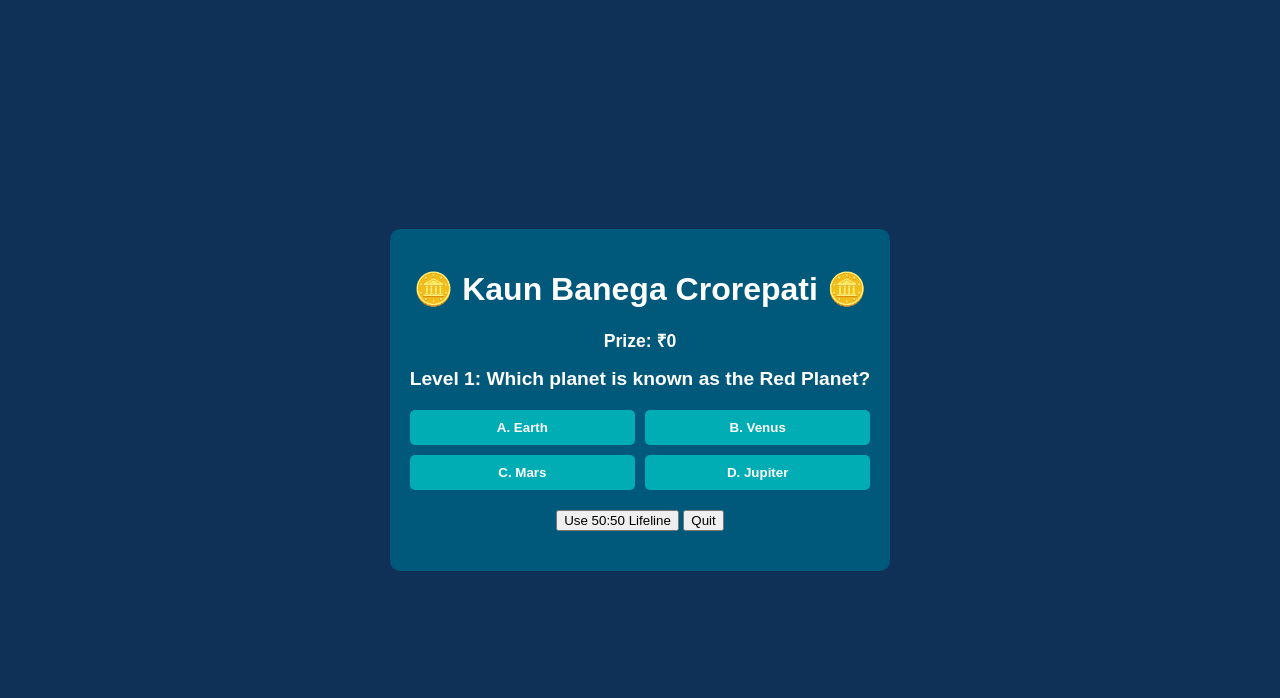
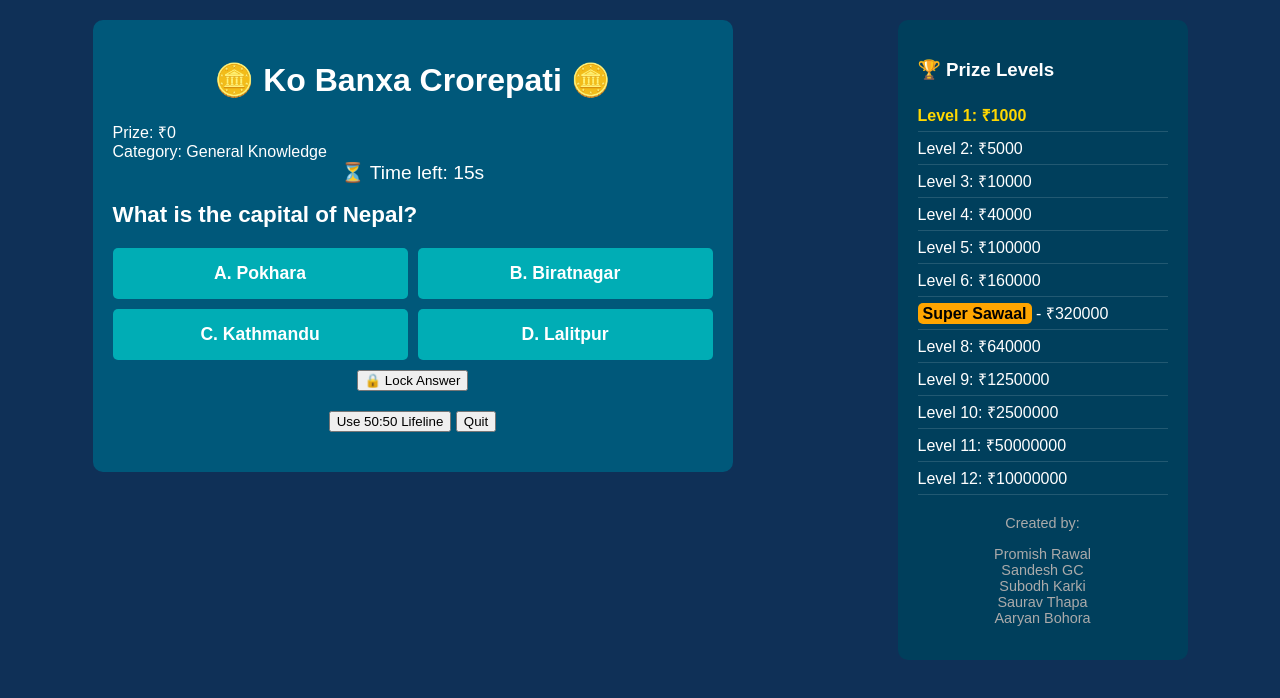
Before and after one commit to subodh3s/kbc2, a plain HTML site: page index.html in a window 1280 px wide. Drawn offline with Linux system fonts and the light colour scheme.

Commit message:
Update index.html

```diff
--- a/index.html
+++ b/index.html
@@ -1,4 +1,3 @@
-<!DOCTYPE html>
 <html lang="en">
 <head>
   <meta charset="UTF-8" />
@@ -10,26 +9,35 @@
       background-color: #0f3057;
       color: #ffffff;
       display: flex;
-  justify-content: center;
-  align-items: center;
+      justify-content: space-around;
+      align-items: flex-start;
       height: 100vh;
       margin: 0;
+      padding: 20px;
     }
 
     .container {
-  text-align: center;
       max-width: 600px;
-  padding: 20px;
       background-color: #00587a;
       border-radius: 10px;
+      padding: 20px;
+      flex: 1;
+    }
+
+    .sidebar {
+      background-color: #003f5c;
+      padding: 20px;
+      border-radius: 10px;
+      margin-left: 20px;
+      min-width: 250px;
     }
 
     h1 {
-  margin-bottom: 20px;
+      text-align: center;
     }
 
     #question {
-  font-size: 1.2em;
+      font-size: 1.4em;
       margin-bottom: 20px;
     }
 
@@ -37,51 +45,104 @@ h1 {
       display: grid;
       grid-template-columns: 1fr 1fr;
       gap: 10px;
+      <div style="text-align:center; margin-top:10px">
+  <button onclick="lockAnswer()">🔒 Lock Answer</button>
+</div>
+<div style="text-align:center; margin-top:10px">
+  <button onclick="selectOption(0)">Choose A</button>
+  <button onclick="selectOption(1)">Choose B</button>
+  <button onclick="selectOption(2)">Choose C</button>
+  <button onclick="selectOption(3)">Choose D</button>
+</div>
       }
 
     .option-btn {
-  padding: 10px;
+      padding: 15px;
       background-color: #00adb5;
       border: none;
       border-radius: 5px;
       color: white;
       font-weight: bold;
       cursor: pointer;
+      transition: background-color 0.3s;
+      font-size: 1.1em;
+    }
+
+    .option-btn.selected {
+      background-color: #ffaa00 !important;
+    }
+
+    .option-btn.correct {
+      background-color: #28a745 !important;
+    }
+
+    .option-btn.incorrect {
+      background-color: #dc3545 !important;
     }
 
     .option-btn:disabled {
-  background-color: #444;
       cursor: not-allowed;
     }
 
     .lifeline-box {
       margin-top: 20px;
+      text-align: center;
     }
 
-#result {
+    #result, #levelComplete {
       margin-top: 20px;
       font-size: 1.1em;
+      text-align: center;
     }
 
-#prize {
+    #timer {
+      font-size: 1.2em;
       margin-bottom: 10px;
-  font-size: 1.1em;
+      text-align: center;
+    }
+
+    .level {
+      padding: 5px 0;
+      border-bottom: 1px solid #ffffff22;
+    }
+
+    .active-level {
+      color: gold;
       font-weight: bold;
     }
 
+    .super-sawaal {
+      background-color: orange;
+      padding: 2px 5px;
+      border-radius: 5px;
+      color: #000;
+      font-weight: bold;
+    }
+
+    .team {
+      margin-top: 20px;
+      font-size: 0.9em;
+      color: #aaa;
+      text-align: center;
+    }
   </style>
 </head>
 <body>
   <div class="container">
-    <h1>🪙 Kaun Banega Crorepati 🪙</h1>
+    <h1>🪙 Ko Banxa Crorepati 🪙</h1>
     <div id="prize">Prize: ₹0</div>
+    <div id="category">Category: General Knowledge</div>
+    <div id="timer">⏳ Time left: 20s</div>
     <div id="question-box">
       <h2 id="question">Loading...</h2>
       <div class="options">
-        <button class="option-btn" onclick="selectAnswer(0)">A</button>
-        <button class="option-btn" onclick="selectAnswer(1)">B</button>
-        <button class="option-btn" onclick="selectAnswer(2)">C</button>
-        <button class="option-btn" onclick="selectAnswer(3)">D</button>
+        <button class="option-btn" onclick="selectOption(0)">A</button>
+        <button class="option-btn" onclick="selectOption(1)">B</button>
+        <button class="option-btn" onclick="selectOption(2)">C</button>
+        <button class="option-btn" onclick="selectOption(3)">D</button>
+      </div>
+      <div style="text-align:center; margin-top:10px">
+        <button onclick="lockAnswer()">🔒 Lock Answer</button>
       </div>
     </div>
     <div class="lifeline-box">
@@ -89,125 +150,137 @@ h1 {
       <button onclick="quitGame()">Quit</button>
     </div>
     <div id="result"></div>
+    <div id="levelComplete"></div>
+  </div>
+
+  <div class="sidebar">
+    <h3>🏆 Prize Levels</h3>
+    <div id="prize-levels"></div>
+    <div class="team">
+      <p>Created by:</p>
+      <p>Promish Rawal<br>Sandesh GC<br>Subodh Karki<br>Saurav Thapa<br>Aaryan Bohora</p>
+    </div>
   </div>
 
   <script>
-  const levels = [
-  {
-    level: 1,
-    questions: [
-      {
-        question: "Which planet is known as the Red Planet?",
-        options: ["Earth", "Venus", "Mars", "Jupiter"],
-        answer: 2,
-      },
-      {
-        question: "Who wrote the Indian National Anthem?",
-        options: ["Bankim Chandra Chatterjee", "Rabindranath Tagore", "Subhash Chandra Bose", "Jawaharlal Nehru"],
-        answer: 1,
-      },
-    ]
-  },
-  {
-    level: 2,
-    questions: [
-      {
-        question: "What is the capital of Australia?",
-        options: ["Sydney", "Melbourne", "Perth", "Canberra"],
-        answer: 3,
-      },
-      {
-        question: "Which is the largest ocean?",
-        options: ["Atlantic", "Indian", "Pacific", "Arctic"],
-        answer: 2,
-      },
-    ]
-  },
-  {
-    level: 3,
-    questions: [
-      {
-        question: "What is the speed of light?",
-        options: ["299 792 458 m / s", "299 612 595 m / s", "299 911 458 m / s", "297 792 696 m / s"],
-        answer: 0,
-      },
-      {
-        question: "Strongest man in the world?",
-        options: ["Tarun Gill", "Tom Stoltman", "Dwayne Johnson", "Nick Best"],
-        answer: 1,
-      },
-    ]
-  },
+    const recognition = new (window.SpeechRecognition || window.webkitSpeechRecognition)();
+    recognition.continuous = true;
+    recognition.interimResults = false;
+    recognition.lang = 'en-US';
+    recognition.start();
+
+    recognition.onresult = function(event) {
+      const transcript = event.results[event.results.length - 1][0].transcript.toLowerCase();
+      if (transcript.includes("lock")) {
+        lockAnswer();
+      } else if (transcript.includes("pause")) {
+        clearInterval(timerInterval);
+      } else if (transcript.includes("resume")) {
+        startTimer();
+      } else {
+        ['a','b','c','d'].forEach((val, idx) => {
+          if (transcript.includes(val)) {
+            selectOption(idx);
+          }
+        });
+      }
+    };
+
+const questions = [
+    { question: "What is the capital of Nepal?", category: "General Knowledge", options: ["Pokhara", "Biratnagar", "Kathmandu", "Lalitpur"], answer: 2 },
+    { question: "Which planet is known as the Red Planet?", category: "General Knowledge", options: ["Earth", "Venus", "Mars", "Jupiter"], answer: 2 },
+    { question: "What is 12 x 8?", category: "Math", options: ["96", "84", "108", "112"], answer: 0 },
+    { question: "What is the square root of 144?", category: "Math", options: ["10", "11", "12", "13"], answer: 2 },
+    { question: "Choose the correct spelling:", category: "English", options: ["Recieve", "Receive", "Receeve", "Receiv"], answer: 1 },
+    { question: "Synonym of 'Happy'?", category: "English", options: ["Sad", "Angry", "Joyful", "Upset"], answer: 2 },
+    { question: "Who wrote 'Muna Madan'?", category: "Nepali", options: ["Laxmi Prasad Devkota", "Bhanubhakta", "Parijat", "Lekhnath Paudyal"], answer: 0 },
+    { question: "Nepali New Year falls on?", category: "Nepali", options: ["Baisakh 1", "Ashad 15", "Kartik 5", "Chaitra 30"], answer: 0 },
+    { question: "What is the chemical symbol of water?", category: "Chemistry", options: ["H2O", "O2", "CO2", "HO2"], answer: 0 },
+    { question: "Atomic number of Oxygen?", category: "Chemistry", options: ["6", "7", "8", "9"], answer: 2 },
+    { question: "What is the speed of light?", category: "Physics", options: ["299,792,458 m/s", "300,000,000 m/s", "150,000,000 m/s", "3,000 m/s"], answer: 0 },
+    { question: "Who discovered gravity?", category: "Physics", options: ["Einstein", "Newton", "Tesla", "Faraday"], answer: 1 }
   ];
 
-let currentLevel = 0;
+    const prizeLevels = [1000, 5000, 10000, 40000, 100000, 160000, 320000, 640000, 1250000, 2500000, 50000000, 10000000];
+
     let currentQuestion = 0;
+    let selectedOption = -1;
     let currentPrize = 0;
-const prizePerLevel = [5000, 20000, 100000]; // You can expand this
     let lifelineUsed = false;
+    let timerInterval;
+    let timeLeft = 20;
 
-const questionEl = document.getElementById("question");
-const prizeEl = document.getElementById("prize");
-const resultEl = document.getElementById("result");
     const optionBtns = document.querySelectorAll(".option-btn");
-const lifelineBtn = document.getElementById("lifeline-btn");
+
+    function startTimer() {
+      timeLeft = 20;
+      document.getElementById("timer").textContent = `⏳ Time left: ${timeLeft}s`;
+      clearInterval(timerInterval);
+      timerInterval = setInterval(() => {
+        timeLeft--;
+        document.getElementById("timer").textContent = `⏳ Time left: ${timeLeft}s`;
+        if (timeLeft <= 0) {
+          clearInterval(timerInterval);
+          lockAnswer();
+        }
+      }, 1000);
+    }
 
     function loadQuestion() {
-  const levelData = levels[currentLevel];
-  const q = levelData.questions[currentQuestion];
-  questionEl.textContent = `Level ${levelData.level}: ${q.question}`;
+      selectedOption = -1;
+      const q = questions[currentQuestion];
+      document.getElementById("question").textContent = q.question;
+      document.getElementById("category").textContent = `Category: ${q.category}`;
       optionBtns.forEach((btn, index) => {
         btn.textContent = `${String.fromCharCode(65 + index)}. ${q.options[index]}`;
         btn.disabled = false;
         btn.style.visibility = "visible";
+        btn.classList.remove("correct", "incorrect", "selected");
       });
-  resultEl.textContent = "";
-  prizeEl.textContent = `Prize: ₹${currentPrize}`;
+      document.getElementById("result").textContent = "";
+      document.getElementById("levelComplete").textContent = "";
+      document.getElementById("prize").textContent = `Prize: ₹${currentPrize}`;
+      updatePrizeLevels();
+      startTimer();
     }
 
-function selectAnswer(index) {
-  const qData = levels[currentLevel].questions[currentQuestion];
-  const correct = qData.answer;
+    function selectOption(index) {
+      selectedOption = index;
+      optionBtns.forEach(btn => btn.classList.remove("selected"));
+      optionBtns[index].classList.add("selected");
+    }
 
-  if (index === correct) {
-    resultEl.textContent = `✅ Correct!`;
+    function lockAnswer() {
+      if (selectedOption === -1) return;
+      clearInterval(timerInterval);
+      const correct = questions[currentQuestion].answer;
+      optionBtns.forEach((btn, idx) => {
+        btn.disabled = true;
+        if (idx === correct) btn.classList.add("correct");
+        if (idx === selectedOption && idx !== correct) btn.classList.add("incorrect");
+      });
+      if (selectedOption === correct) {
+        currentPrize = prizeLevels[currentQuestion];
+        document.getElementById("result").textContent = `✅ Correct! You won ₹${currentPrize}`;
+        document.getElementById("levelComplete").textContent = `🎉 Level ${currentQuestion + 1} Complete!`;
         currentQuestion++;
-
-    if (currentQuestion < levels[currentLevel].questions.length) {
-      setTimeout(loadQuestion, 1500);
-    } else {
-      // Completed this level
-      currentPrize = prizePerLevel[currentLevel];
-      resultEl.textContent = `🎉 Level ${levels[currentLevel].level} cleared! Prize: ₹${currentPrize}`;
-      currentLevel++;
-      currentQuestion = 0;
-      lifelineUsed = false;
-      lifelineBtn.disabled = false;
-
-      if (currentLevel < levels.length) {
+        if (currentQuestion < questions.length) {
           setTimeout(loadQuestion, 2000);
         } else {
-        resultEl.textContent = `🏆 Congratulations! You completed all levels! Total Winnings: ₹${currentPrize}`;
-        disableAllOptions();
-        lifelineBtn.disabled = true;
-      }
+          document.getElementById("result").textContent = `🏆 Congratulations! You are a Crorepati! Total: ₹${currentPrize}`;
         }
       } else {
-    resultEl.textContent = `❌ Wrong! Correct answer was: ${qData.options[correct]}`;
-    disableAllOptions();
-    lifelineBtn.disabled = true;
+        document.getElementById("result").textContent = `❌ Wrong! Correct answer: ${questions[currentQuestion].options[correct]}`;
       }
     }
 
     function useLifeline() {
       if (lifelineUsed) return;
       lifelineUsed = true;
-  lifelineBtn.disabled = true;
-
- const correct = levels[currentLevel].questions[currentQuestion].answer;
-  const hideCount = 2;
+      document.getElementById("lifeline-btn").disabled = true;
+      const correct = questions[currentQuestion].answer;
       let hidden = 0;
-  while (hidden < hideCount) {
+      while (hidden < 2) {
         const rand = Math.floor(Math.random() * 4);
         if (rand !== correct && optionBtns[rand].style.visibility !== "hidden") {
           optionBtns[rand].style.visibility = "hidden";
@@ -217,13 +290,28 @@ function useLifeline() {
     }
 
     function quitGame() {
-  resultEl.textContent = `🏁 You quit! Total winnings: ₹${currentPrize}`;
-  disableAllOptions();
-  lifelineBtn.disabled = true;
+      clearInterval(timerInterval);
+      document.getElementById("result").textContent = `🏁 You quit! Total winnings: ₹${currentPrize}`;
+      optionBtns.forEach(btn => btn.disabled = true);
+      document.getElementById("lifeline-btn").disabled = true;
+      document.getElementById("timer").textContent = "";
+    }
+
+    function updatePrizeLevels() {
+      const prizeLevelsEl = document.getElementById("prize-levels");
+      prizeLevelsEl.innerHTML = "";
+      prizeLevels.forEach((amt, idx) => {
+        const div = document.createElement("div");
+        let levelClass = "level";
+        if (idx === currentQuestion) levelClass += " active-level";
+        if (idx === 6) div.innerHTML = `<span class='super-sawaal'>Super Sawaal</span> - ₹${amt}`;
+        else div.textContent = `Level ${idx + 1}: ₹${amt}`;
+        div.className = levelClass;
+        prizeLevelsEl.appendChild(div);
+      });
     }
 
     loadQuestion();
-
   </script>
 </body>
 </html>
```
Lines whose indentation alone changed are shown as unchanged.
